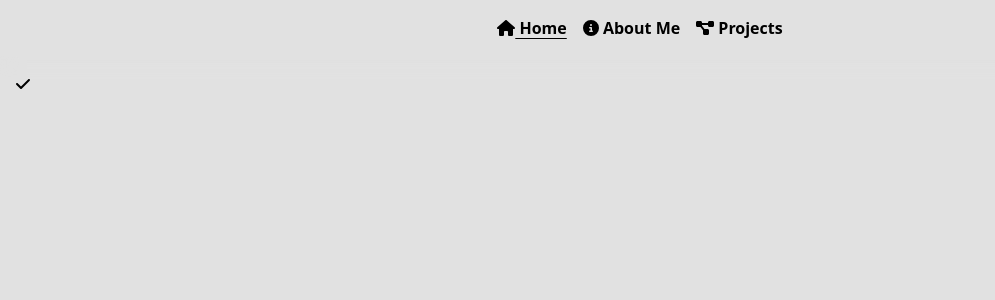
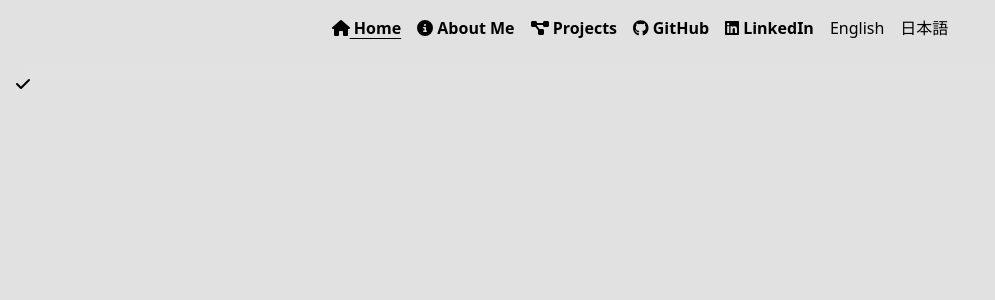
Before and after one commit to foggeydoughtnut/nuxt-portfolio, a Nuxt app: page / in a window 1280 px wide. Shown: the top 300 px of the page, without its empty margins (0-995 px from the left). Built offline with nearby package versions, Linux system fonts and the light colour scheme.

Commit message:
can switch languages

```diff
--- a/components/NavBar.vue
+++ b/components/NavBar.vue
@@ -5,21 +5,37 @@
         <NuxtLink :to="page.to" v-if="page.id === selectedPage" class="underline hover:text-secondary font-semibold underline-offset-4"><font-awesome-icon :icon="page.icon" /> {{ page.title }}</NuxtLink>
         <NuxtLink :to="page.to" v-else @click="setSelectedPage(page.id)" class="hover:text-secondary font-semibold"><font-awesome-icon :icon="page.icon" /> {{ page.title }}</NuxtLink>
       </div>
+      <NuxtLink v-for="locale in availableLocales" :key="locale.code" :to="switchLocalePath(locale.code)">
+        {{ console.log(availableLocales) }}
+        {{  locale.name }}
+      </NuxtLink>
     </div>
   </div>
 </template>
 
 
 <script setup lang="ts">
+import type { LocaleObject } from '@nuxtjs/i18n/dist/runtime/composables';
+
 
 const { t } = useI18n();
 const localePath = useLocalePath();
+const switchLocalePath = useSwitchLocalePath()
+const { locale, locales } = useI18n()
+
+const availableLocales = computed(() => {
+  console.log(locales.value)
+
+  return (<LocaleObject[]>locales.value);
+})
 
 const selectedPage = ref(0);
 
 const setSelectedPage = (id: number) => {
   selectedPage.value = id;
 }
+
+
 
 
 const pages = [
@@ -41,5 +57,19 @@ const pages = [
     icon: 'fa-solid fa-diagram-project',
     id: 2,
   },
+  {
+    title: t('github'),
+    to: 'https://github.com/foggeydoughtnut',
+    icon: 'fa-brands fa-github',
+    id: 3
+  },
+  {
+    title: t('linkedin'),
+    to: 'https://www.linkedin.com/in/jeff-anderson-967391236/',
+    icon: 'fa-brands fa-linkedin',
+    id: 4
+  }
 ]
+
+
 </script>
--- a/i18n.config.ts
+++ b/i18n.config.ts
@@ -1,14 +1,23 @@
 export default defineI18nConfig(() => ({
     legacy: false,
+    globalInjection: true,
     locale: 'en',
     messages: {
       en: {
-        home: 'Home',
-        about: 'About Me',
-        projects: 'Projects'
+        home: "Home",
+        about: "About Me",
+        projects: "Projects",
+        github: "GitHub",
+        linkedin: "LinkedIn",
+        language: "Language"
       },
       ja: {
-
-      }
+        home: "ホーム",
+        about: "紹介",
+        projects: "作品",
+        github: "GitHub",
+        linkedin: "LinkedIn",
+        language: "言語"
+      },
     }
   }))
--- a/nuxt.config.ts
+++ b/nuxt.config.ts
@@ -17,9 +17,18 @@ export default defineNuxtConfig({
   i18n: {
     vueI18n: './i18n.config.ts',
     strategy: 'prefix_except_default',
-    locales: ['en', 'ja'],
     defaultLocale: 'en',
     customRoutes: 'config',
+    locales: [
+      {
+        code: 'en',
+        name: 'English'
+      },
+      {
+        code: 'ja',
+        name: '日本語'
+      },
+    ],
     pages: {
       index: {
         en: '/',
--- a/plugins/fontawesome.js
+++ b/plugins/fontawesome.js
@@ -1,11 +1,13 @@
 import { library, config } from '@fortawesome/fontawesome-svg-core'
 import { FontAwesomeIcon } from '@fortawesome/vue-fontawesome'
 import { fas } from '@fortawesome/free-solid-svg-icons'
+import { fab } from '@fortawesome/free-brands-svg-icons'
+
 
 
 // This is important, we are going to let Nuxt worry about the CSS
 config.autoAddCss = false
-library.add(fas)
+library.add(fas, fab)
 
 export default defineNuxtPlugin((nuxtApp) => {
   nuxtApp.vueApp.component('font-awesome-icon', FontAwesomeIcon, {})
```
Also changed, not shown: 1 other file (tests, documents, lock files or other folders).
